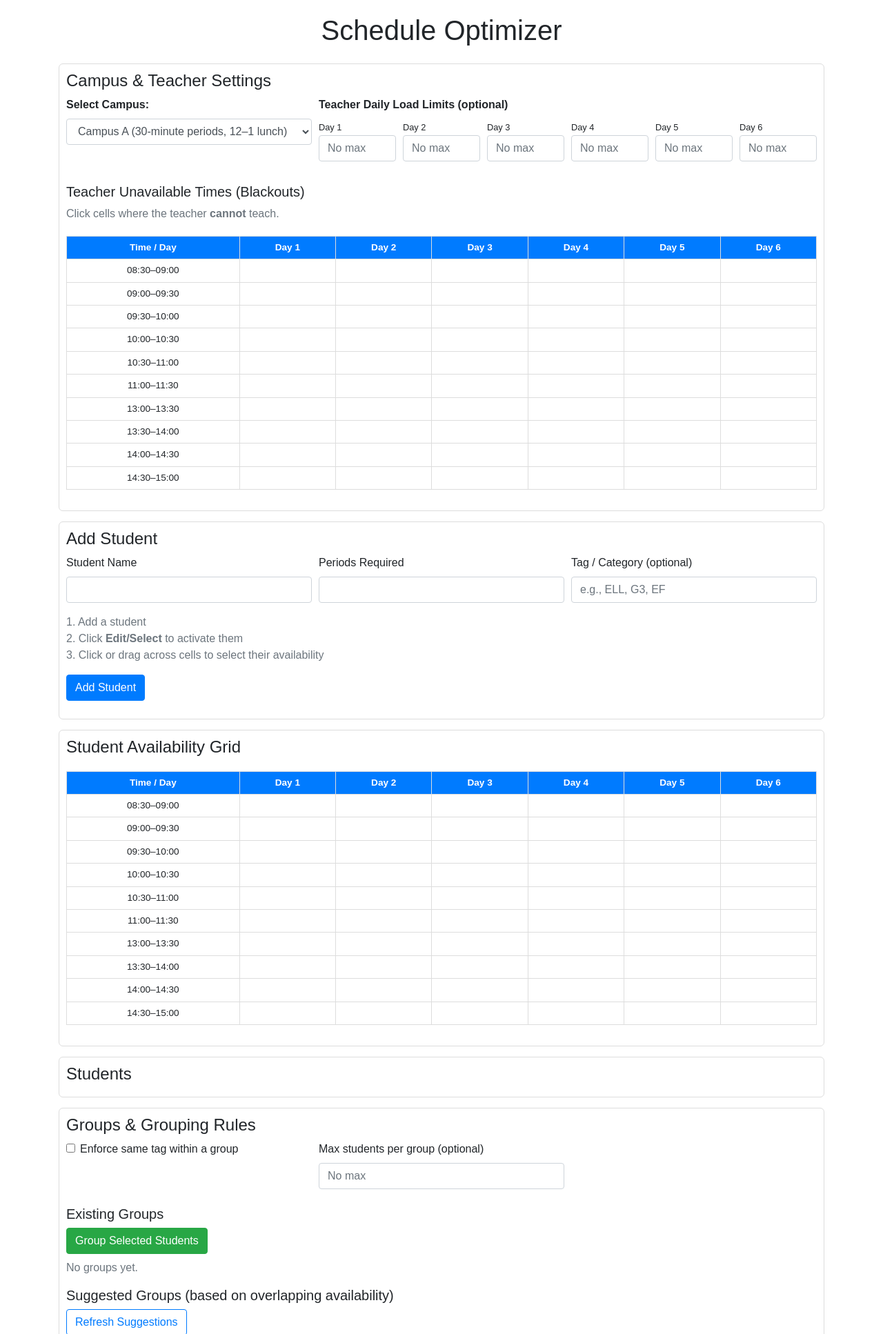
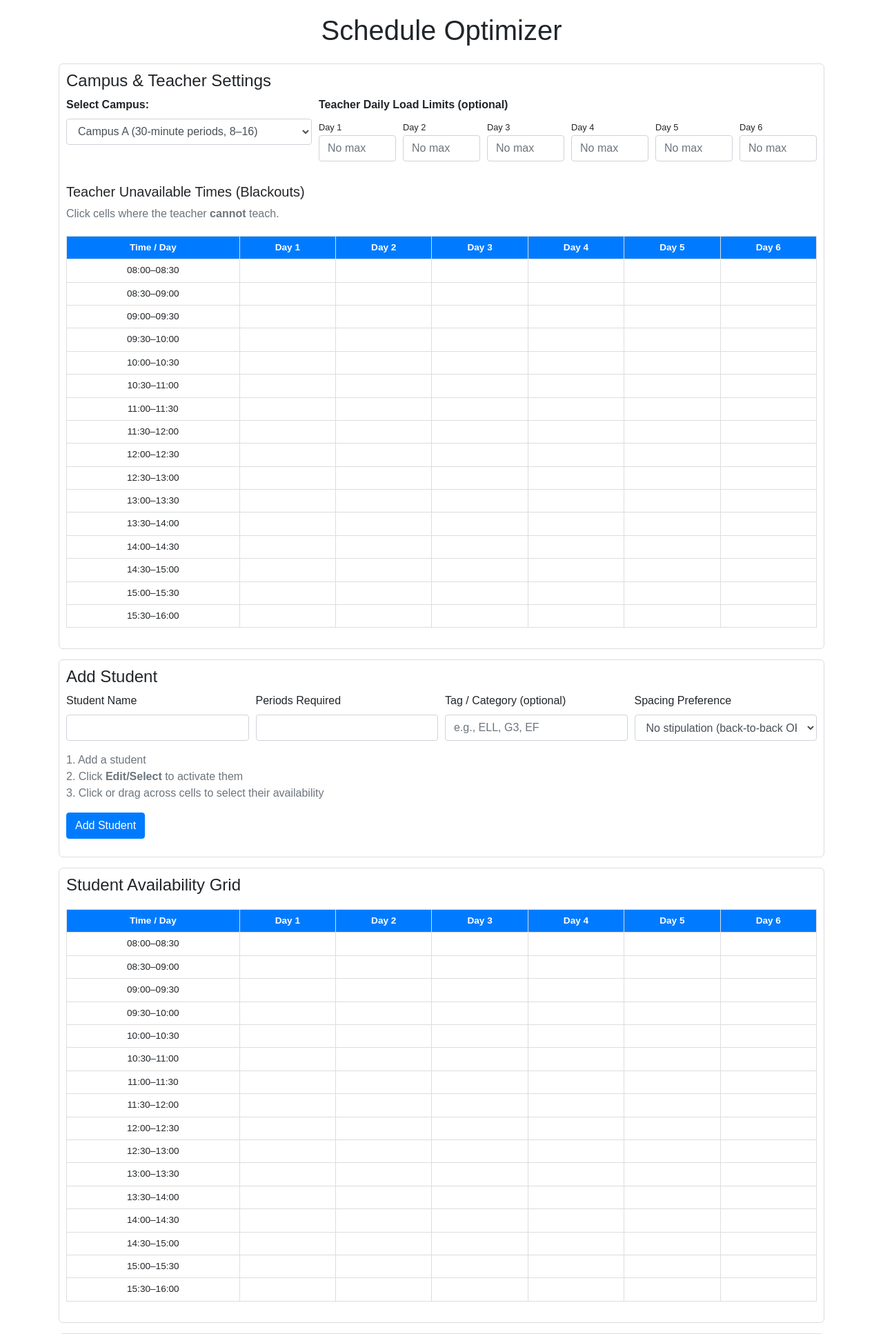
Before and after one commit to AADesign91/Timetable-Scheduler, a Flask app: page / in a window 1280 px wide. Shown: the top 1934 px of the page at 69% size. Run offline with Flask 3, Linux system fonts and the light colour scheme; some libraries are stand-ins or nearby versions.

Commit message:
Update index.html

```diff
--- a/templates/index.html
+++ b/templates/index.html
@@ -73,8 +73,8 @@
             <div class="form-group col-md-4">
                 <label for="campus-select"><strong>Select Campus:</strong></label>
                 <select class="form-control" id="campus-select">
-                    <option value="campus_30">Campus A (30-minute periods, 12–1 lunch)</option>
-                    <option value="campus_40">Campus B (40-minute periods)</option>
+                    <option value="campus_30">Campus A (30-minute periods, 8–16)</option>
+                    <option value="campus_40">Campus B (mixed 30/40-minute periods, 8–17)</option>
                 </select>
             </div>
 
@@ -128,19 +128,28 @@
         <h4>Add Student</h4>
         <form id="student-form" class="mb-3">
             <div class="form-row">
-                <div class="form-group col-md-4">
+                <div class="form-group col-md-3">
                     <label for="student-name">Student Name</label>
                     <input type="text" class="form-control" id="student-name" required>
                 </div>
 
-                <div class="form-group col-md-4">
+                <div class="form-group col-md-3">
                     <label for="periods-needed">Periods Required</label>
                     <input type="number" class="form-control" id="periods-needed" min="1" required>
                 </div>
 
-                <div class="form-group col-md-4">
+                <div class="form-group col-md-3">
                     <label for="student-tag">Tag / Category (optional)</label>
                     <input type="text" class="form-control" id="student-tag" placeholder="e.g., ELL, G3, EF">
+                </div>
+
+                <div class="form-group col-md-3">
+                    <label for="spacing-rule">Spacing Preference</label>
+                    <select class="form-control" id="spacing-rule">
+                        <option value="none">No stipulation (back-to-back OK)</option>
+                        <option value="once_per_day">At most once per day</option>
+                        <option value="every_other_day">Every other day</option>
+                    </select>
                 </div>
             </div>
 
@@ -228,7 +237,7 @@
     // --------------------------------------------------
     // STATE
     // --------------------------------------------------
-    let students = [];    // { id, name, periodsNeeded, tag, availability:{ '1':[slot,...], ... } }
+    let students = [];    // { id, name, periodsNeeded, tag, spacingRule, availability:{ '1':[slot,...], ... } }
     let groups = [];      // { id, names:[...] }
     let nextStudentId = 1;
     let nextGroupId = 1;
@@ -245,16 +254,33 @@
 
     let suggestedGroups = [];  // { id, names:[...], overlapCount }
 
+    // Time slots must match main.py CAMPUS_CONFIGS
     const CAMPUS_TIME_SLOTS = {
         "campus_30": [
-            "08:30–09:00","09:00–09:30","09:30–10:00",
-            "10:00–10:30","10:30–11:00","11:00–11:30",
-            "13:00–13:30","13:30–14:00","14:00–14:30","14:30–15:00"
+            "08:00–08:30", "08:30–09:00",
+            "09:00–09:30", "09:30–10:00",
+            "10:00–10:30", "10:30–11:00",
+            "11:00–11:30", "11:30–12:00",
+            "12:00–12:30", "12:30–13:00",
+            "13:00–13:30", "13:30–14:00",
+            "14:00–14:30", "14:30–15:00",
+            "15:00–15:30", "15:30–16:00",
         ],
         "campus_40": [
-            "08:20–09:00","09:00–09:40","10:00–10:40",
-            "10:40–11:20","12:00–12:40","12:40–13:20",
-            "13:40–14:20","14:20–15:00"
+            "08:00–08:30",
+            "08:30–09:00",
+            "09:00–09:40",
+            "09:40–10:20",
+            "10:20–11:00",
+            "11:00–11:40",
+            "11:40–12:20",
+            "12:20–13:00",
+            "13:00–13:40",
+            "13:40–14:20",
+            "14:20–15:00",
+            "15:00–15:40",
+            "15:40–16:20",
+            "16:20–17:00",
         ]
     };
 
@@ -297,6 +323,7 @@
                 name: s.name,
                 periodsNeeded: s.periodsNeeded,
                 tag: s.tag || "",
+                spacingRule: s.spacingRule || "none",
                 availability: s.availability || {}
             }));
             nextStudentId = students.length + 1;
@@ -400,6 +427,12 @@
     // --------------------------------------------------
     // Render students / groups / suggestions
     // --------------------------------------------------
+    function spacingRuleLabel(rule) {
+        if (rule === "once_per_day") return "once/day";
+        if (rule === "every_other_day") return "every other day";
+        return "no stipulation";
+    }
+
     function renderStudents() {
         const container = $('#students-container');
         container.empty();
@@ -410,13 +443,15 @@
                 .reduce((a, arr) => a + arr.length, 0);
 
             const tagText = stu.tag ? ` [${stu.tag}]` : '';
+            const spacingText = spacingRuleLabel(stu.spacingRule || "none");
 
             const row = $(`
                 <div class="student-row">
                     <div>
                         <input type="checkbox" class="stu-check" data-id="${stu.id}">
                         <span ${active ? 'style="font-weight:bold;"' : ''}>
-                            ${stu.name}${tagText} (needs ${stu.periodsNeeded}, slots ${totalSlots})
+                            ${stu.name}${tagText}
+                            (needs ${stu.periodsNeeded}, slots ${totalSlots}, spacing: ${spacingText})
                         </span>
                     </div>
                     <div>
@@ -520,6 +555,7 @@
         const name = $('#student-name').val().trim();
         const need = parseInt($('#periods-needed').val(), 10);
         const tag = $('#student-tag').val().trim();
+        const spacingRule = $('#spacing-rule').val();
 
         if (!name || !need || need <= 0) {
             alert("Enter a valid name and periods.");
@@ -531,6 +567,7 @@
             name,
             periodsNeeded: need,
             tag,
+            spacingRule,
             availability: {}
         };
 
@@ -540,6 +577,7 @@
         $('#student-name').val('');
         $('#periods-needed').val('');
         $('#student-tag').val('');
+        $('#spacing-rule').val('none');
 
         renderStudents();
         applyStudentAvailabilityToGrid();
@@ -937,6 +975,7 @@
                 name: s.name,
                 periodsNeeded: s.periodsNeeded,
                 tag: s.tag,
+                spacingRule: s.spacingRule || "none",
                 availability: s.availability
             })),
             groups: groups.map(g => g.names),
```
